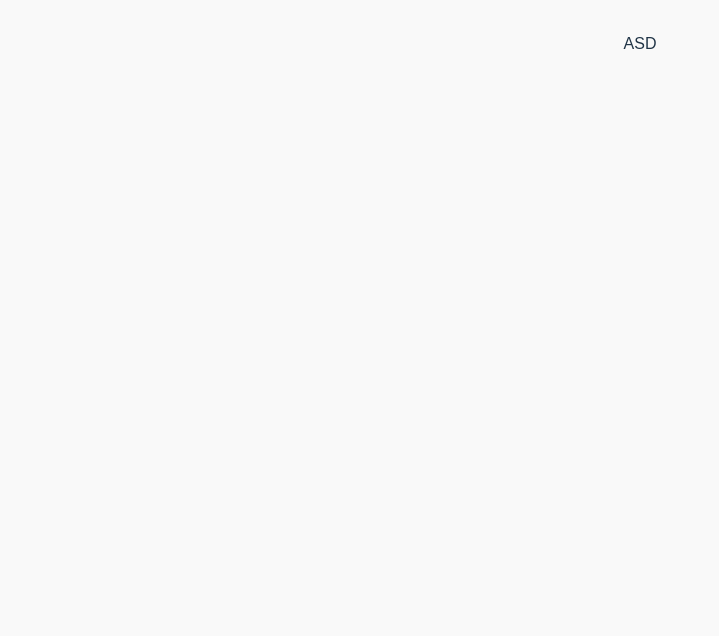
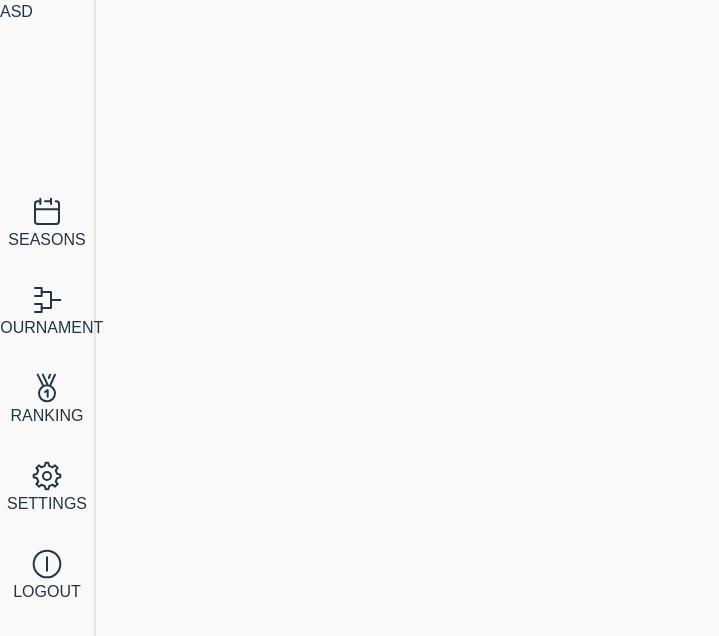
Before and after one commit to Sigwar/frd_2022, a Vue app: page /dashboard in a window 1280 px wide. Shown: the top 636 px of the page, without its empty margins (0-719 px from the left). Built offline with nearby package versions, Linux system fonts and the light colour scheme; a web font is replaced by a local one.

Commit message:
feat: Create base-icon component

```diff
--- /dev/null
+++ b/src/components/base-icon/base-icon.component.vue
@@ -0,0 +1,35 @@
+<script>
+import {defineComponent} from 'vue';
+import tournament from './icons/tournament.icon.vue';
+import seasons from './icons/seasons.icon.vue';
+import ranking from './icons/ranking.icon.vue';
+import settings from './icons/settings.icon.vue';
+import logout from './icons/logout.icon.vue';
+
+export default defineComponent({
+  name: 'baseIcon',
+  props: {
+    icon: {
+      type: String,
+      default: () => 'logout'
+    }
+  },
+  components: {
+    seasons,
+    logout,
+    tournament,
+    ranking,
+    settings
+  },
+})
+</script>
+
+
+<template>
+  <div class="flex flex-col items-center justify-center py-4">
+    <component :is="icon"
+               height="32"
+               width="32" />
+    <span>{{ icon.toLocaleUpperCase() }}</span>
+  </div>
+</template>
--- /dev/null
+++ b/src/components/base-icon/icons/logout.icon.vue
@@ -0,0 +1,6 @@
+<template>
+  <svg width="24" height="24" stroke-width="1.5" viewBox="0 0 24 24" fill="none" xmlns="http://www.w3.org/2000/svg">
+    <path d="M12 7V17" stroke="currentColor" stroke-linecap="round" stroke-linejoin="round"/>
+    <path d="M12 22C17.5228 22 22 17.5228 22 12C22 6.47715 17.5228 2 12 2C6.47715 2 2 6.47715 2 12C2 17.5228 6.47715 22 12 22Z" stroke="currentColor" stroke-linecap="round" stroke-linejoin="round"/>
+  </svg>
+</template>
--- /dev/null
+++ b/src/components/base-icon/icons/ranking.icon.vue
@@ -0,0 +1,7 @@
+<template>
+  <svg width="24" height="24" stroke-width="1.5" viewBox="0 0 24 24" fill="none" xmlns="http://www.w3.org/2000/svg">
+    <path d="M14.2718 10.445L18 2M9.31612 10.6323L5 2M12.7615 10.0479L8.835 2M14.36 2L13.32 4.5M6 16C6 19.3137 8.68629 22 12 22C15.3137 22 18 19.3137 18 16C18 12.6863 15.3137 10 12 10C8.68629 10 6 12.6863 6 16Z" stroke="currentColor" stroke-linecap="round" stroke-linejoin="round"/>
+    <path d="M10.5 15L12.5 13.5V18.5" stroke="currentColor" stroke-linecap="round" stroke-linejoin="round"/>
+  </svg>
+
+</template>
--- /dev/null
+++ b/src/components/base-icon/icons/seasons.icon.vue
@@ -0,0 +1,8 @@
+<template>
+  <svg width="24" height="24" stroke-width="1.5" viewBox="0 0 24 24" fill="none" xmlns="http://www.w3.org/2000/svg">
+    <path d="M15 4V2M15 4V6M15 4H10.5M3 10V19C3 20.1046 3.89543 21 5 21H19C20.1046 21 21 20.1046 21 19V10H3Z" stroke="currentColor" stroke-linecap="round" stroke-linejoin="round"/>
+    <path d="M3 10V6C3 4.89543 3.89543 4 5 4H7" stroke="currentColor" stroke-linecap="round" stroke-linejoin="round"/>
+    <path d="M7 2V6" stroke="currentColor" stroke-linecap="round" stroke-linejoin="round"/>
+    <path d="M21 10V6C21 4.89543 20.1046 4 19 4H18.5" stroke="currentColor" stroke-linecap="round" stroke-linejoin="round"/>
+  </svg>
+</template>
--- /dev/null
+++ b/src/components/base-icon/icons/settings.icon.vue
@@ -0,0 +1,7 @@
+<template>
+  <svg width="24" height="24" stroke-width="1.5" viewBox="0 0 24 24" fill="none" xmlns="http://www.w3.org/2000/svg">
+    <path d="M12 15C13.6569 15 15 13.6569 15 12C15 10.3431 13.6569 9 12 9C10.3431 9 9 10.3431 9 12C9 13.6569 10.3431 15 12 15Z" stroke="currentColor" stroke-linecap="round" stroke-linejoin="round"/>
+    <path d="M19.6224 10.3954L18.5247 7.7448L20 6L18 4L16.2647 5.48295L13.5578 4.36974L12.9353 2H10.981L10.3491 4.40113L7.70441 5.51596L6 4L4 6L5.45337 7.78885L4.3725 10.4463L2 11V13L4.40111 13.6555L5.51575 16.2997L4 18L6 20L7.79116 18.5403L10.397 19.6123L11 22H13L13.6045 19.6132L16.2551 18.5155C16.6969 18.8313 18 20 18 20L20 18L18.5159 16.2494L19.6139 13.598L21.9999 12.9772L22 11L19.6224 10.3954Z" stroke="currentColor" stroke-linecap="round" stroke-linejoin="round"/>
+  </svg>
+
+</template>
--- /dev/null
+++ b/src/components/base-icon/icons/tournament.icon.vue
@@ -0,0 +1,8 @@
+<template>
+  <svg width="24" height="24" viewBox="0 0 24 24" stroke-width="1.5" fill="none" xmlns="http://www.w3.org/2000/svg">
+    <path d="M3 3L8.00001 3L8.00001 9H3" stroke="currentColor"  stroke-linecap="round" stroke-linejoin="round"/>
+    <path d="M8 6L15 6L15 18H8" stroke="currentColor"  stroke-linecap="round" stroke-linejoin="round"/>
+    <path d="M15 12L22 12" stroke="currentColor"  stroke-linecap="round" stroke-linejoin="round"/>
+    <path d="M3 15L8.00001 15L8.00001 21H3" stroke="currentColor"  stroke-linecap="round" stroke-linejoin="round"/>
+  </svg>
+</template>
--- /dev/null
+++ b/src/components/navbar/nav-bar.component.vue
@@ -0,0 +1,39 @@
+<script lang="ts">
+import {defineComponent, reactive} from 'vue';
+import baseIcon from '@/components/base-icon/base-icon.component.vue';
+
+export default defineComponent({
+  name: 'navBar',
+  components: {
+    baseIcon
+  },
+  setup() {
+    const navBar = reactive({
+      links: ['seasons', 'tournament', 'ranking', 'settings', 'logout']
+    })
+
+    const goTo = (link: string): void => {
+      console.log(link)
+    }
+
+    return {
+      navBar,
+      goTo
+    }
+  }
+})
+</script>
+
+<template>
+<nav class="cursor-pointer absolute top-0 left-0 w-24 flex flex-col h-[100vh] items-center justify-center border-r-2 border-solid border-neutral-200 dark:border-neutral-700">
+
+  <base-icon v-for="link in navBar.links"
+             :key="link"
+             :icon="link"
+             @click="goTo(link)" />
+</nav>
+</template>
+
+<style scoped>
+
+</style>
--- a/src/router/router.ts
+++ b/src/router/router.ts
@@ -1,4 +1,4 @@
-import {createRouter, createWebHistory} from 'vue-router';
+import {createRouter, createWebHistory, Router} from 'vue-router';
 import vRegister from '@/views/register/Register.view.vue'
 import vDashboard from '@/views/dashboard/Dashboard.view.vue'
 import vLogin from '@/views/login/Login.view.vue';
@@ -21,7 +21,7 @@ const routes = [
     }
 ]
 
-const router = createRouter({
+const router: Router = createRouter({
     history: createWebHistory(),
     routes
 })
--- a/src/style.css
+++ b/src/style.css
@@ -35,6 +35,7 @@ body {
     place-items: center;
     min-width: 320px;
     min-height: 100vh;
+    position: relative;
 }
 
 h1 {
@@ -78,11 +79,9 @@ input {
     width: 1280px;
     height: 100vh;
     margin: 0 auto;
-    padding: 2rem;
     text-align: center;
     display: flex;
-    align-content: center;
-    justify-content: center;
+
 }
 
 @media (prefers-color-scheme: light) {
--- a/src/views/dashboard/Dashboard.view.vue
+++ b/src/views/dashboard/Dashboard.view.vue
@@ -1,12 +1,17 @@
 <script lang="ts">
 import {defineComponent} from 'vue';
+import navBar from '@/components/navbar/nav-bar.component.vue'
 
 export default defineComponent({
-  name: "vDashboard"
+  name: "vDashboard",
+  components: {
+    navBar
+  }
 });
 </script>
 
 <template>
+  <nav-bar />
 <div>
   ASD
 </div>
--- a/src/views/login/Login.view.vue
+++ b/src/views/login/Login.view.vue
@@ -23,7 +23,7 @@ export default defineComponent( {
 </script>
 
 <template>
-  <main class="w-full flex items-center justify-center">
+  <main class="w-full flex items-center justify-center mx-auto md:w-10/12">
     <c-card class="min-h-[70%] justify-between">
       <c-season-info/>
 
--- a/src/views/register/Register.view.vue
+++ b/src/views/register/Register.view.vue
@@ -25,7 +25,7 @@ export default defineComponent( {
 
 
 <template>
-  <main class="w-full flex items-center justify-center">
+  <main class="w-full flex items-center justify-center mx-auto md:w-10/12">
     <c-card class="min-h-[70%]">
       <c-season-info />
 
```
